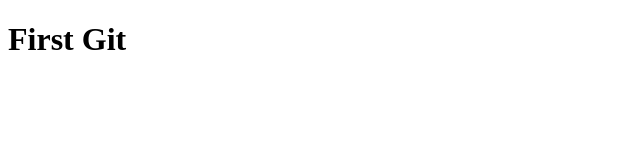
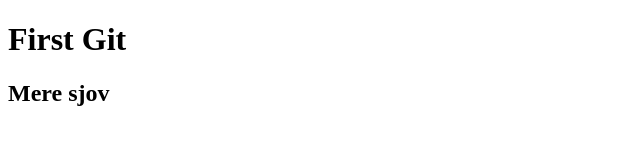
Before and after one commit to andersdollerup/first-git, a plain HTML site: page index.html in a window 1280 px wide. Shown: the whole page, without its empty margins (0-640 px from the left). Drawn offline with Linux system fonts and the light colour scheme.

Commit message:
H2 tilføjet

```diff
--- a/index.html
+++ b/index.html
@@ -8,5 +8,6 @@
   </head>
   <body>
     <h1>First Git</h1>
+    <h2>Mere sjov</h2>
   </body>
 </html>
```
